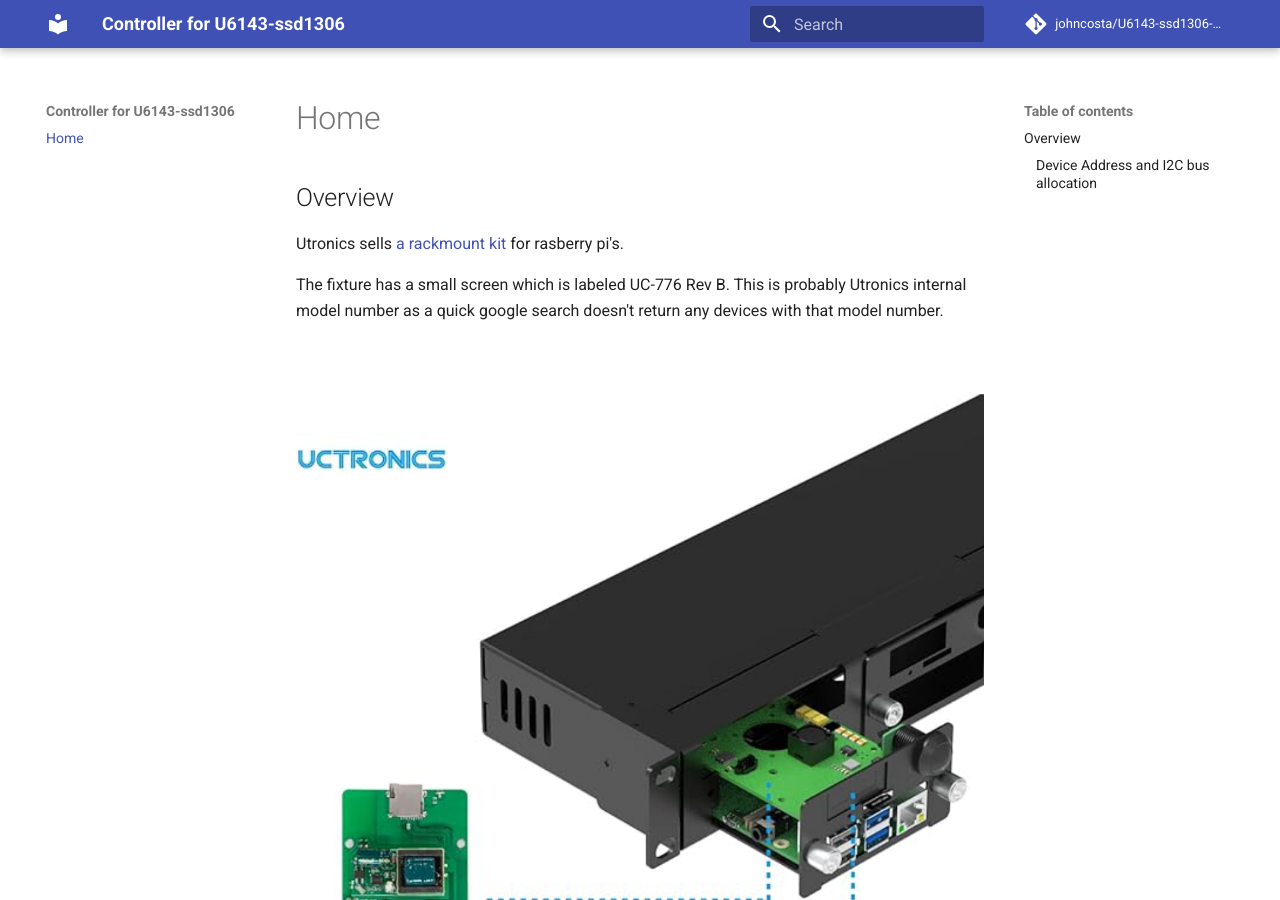
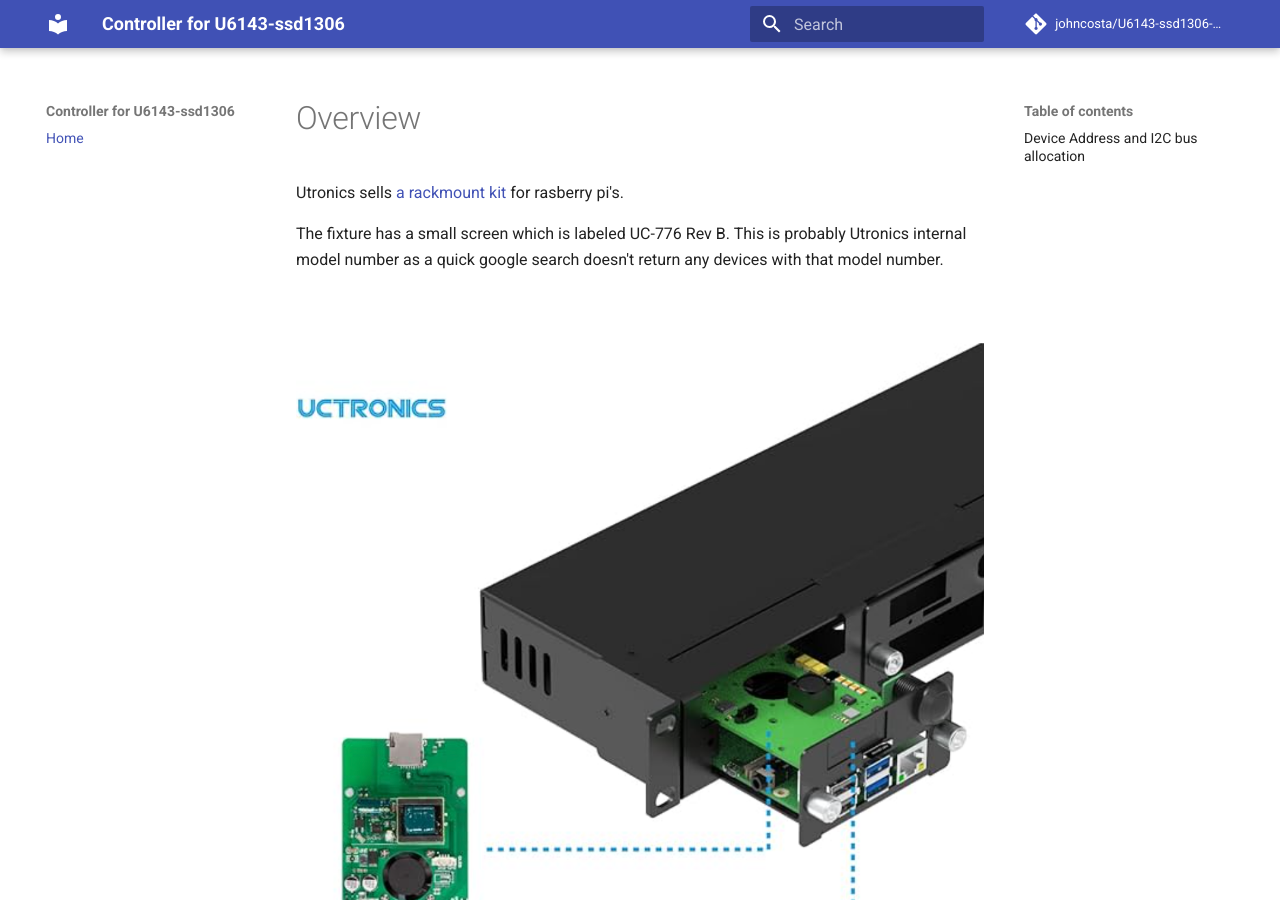
Before and after one commit to johncosta/U6143-ssd1306-golang, an MkDocs documentation site: the page built from docs/index.md, in a window 1280 px wide and 900 px high. Built offline with MkDocs 1.6.1 and Material for MkDocs 9.7.7, drawn with Linux system fonts in a browser that asks for light colours; comment, search, counter and statistics services are not loaded.

````diff
--- a/docs/index.md
+++ b/docs/index.md
@@ -1,4 +1,4 @@
-## Overview
+# Overview
 
 Utronics sells [a rackmount kit](https://www.amazon.com/UCTRONICS-Raspberry-Rackmount-Functionality-Compatible/dp/B09V1DH7VS) for rasberry pi's.
 
@@ -18,7 +18,7 @@ device requires connecting to the I2C address for the oled screen.
 Looking around, there's already an I2C golang package for generally interfacing with an I2C device.  Hopefully
 now it's just a matter of writing and reading the correct values to the device.
 
-### Device Address and I2C bus allocation
+## Device Address and I2C bus allocation
 
 ```bash
 $ i2cdetect -y 1
````
